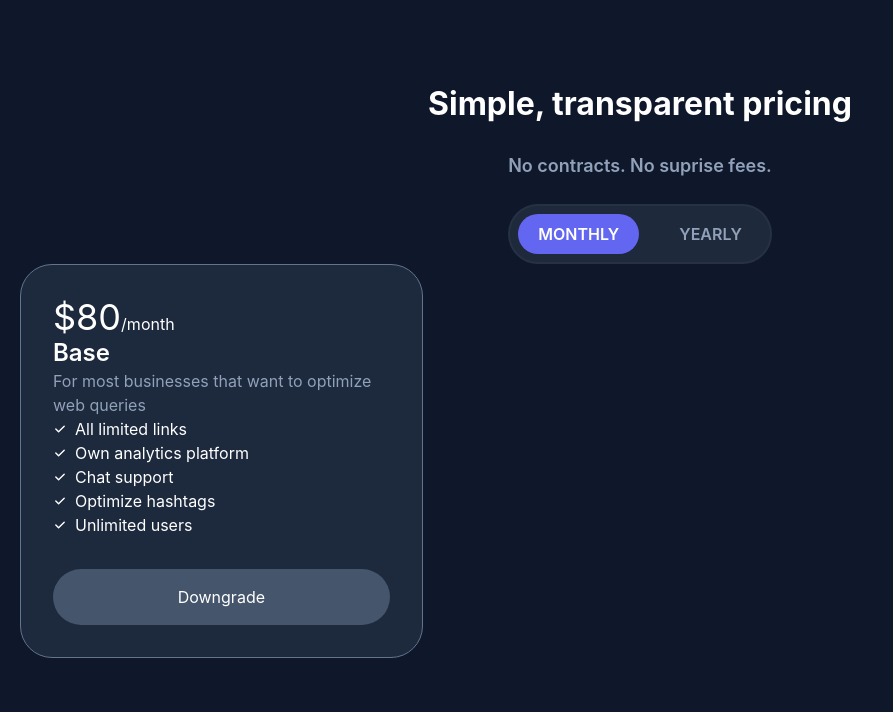
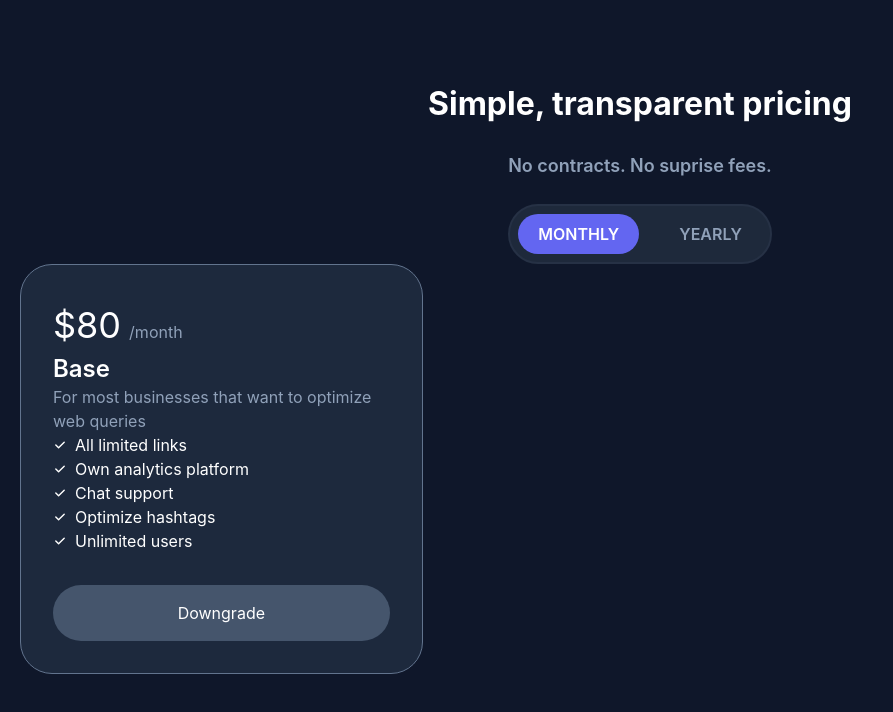
Before and after one commit to ManishNewa/ReactApp, a React (Vite) app: page / in a window 1280 px wide. Shown: the top 712 px of the page, without its empty margins (0-893 px from the left). Built offline with nearby package versions, Linux system fonts and the light colour scheme.

Commit message:
css added to month, gaps and margin adjustments on price

```diff
--- a/src/App.jsx
+++ b/src/App.jsx
@@ -45,11 +45,11 @@ function App() {
                         {/* Popular Tag */}
                         {/* <span>MOST POPULAR</span> */}
                         <div className="price">
-                            <div className="flex items-baseline">
+                            <div className="flex items-baseline gap-2 my-2">
                                 <h1 className="text-white text-bold text-4xl">
                                     $80
                                 </h1>
-                                <span>/month</span>
+                                <span className="text-slate-400">/month</span>
                             </div>
                             <div className="text-2xl font-semibold">Base</div>
                         </div>
```
